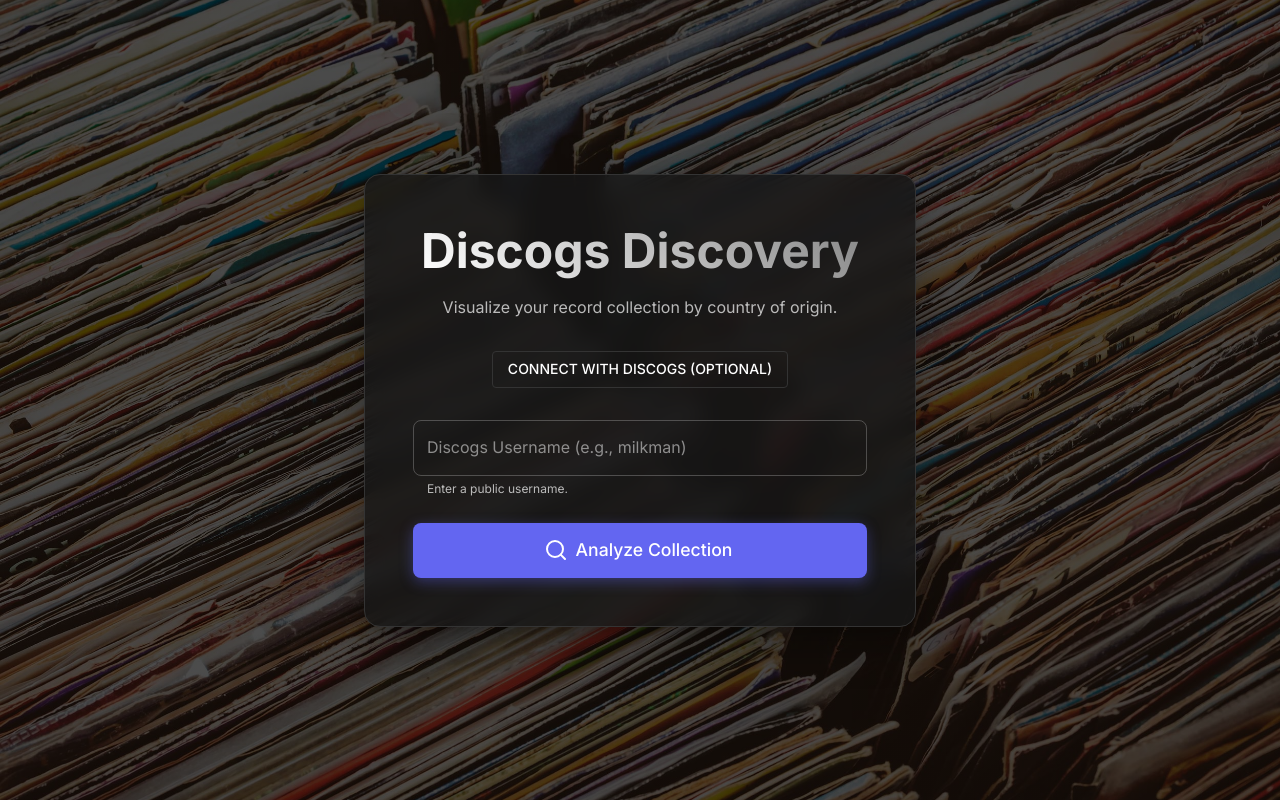
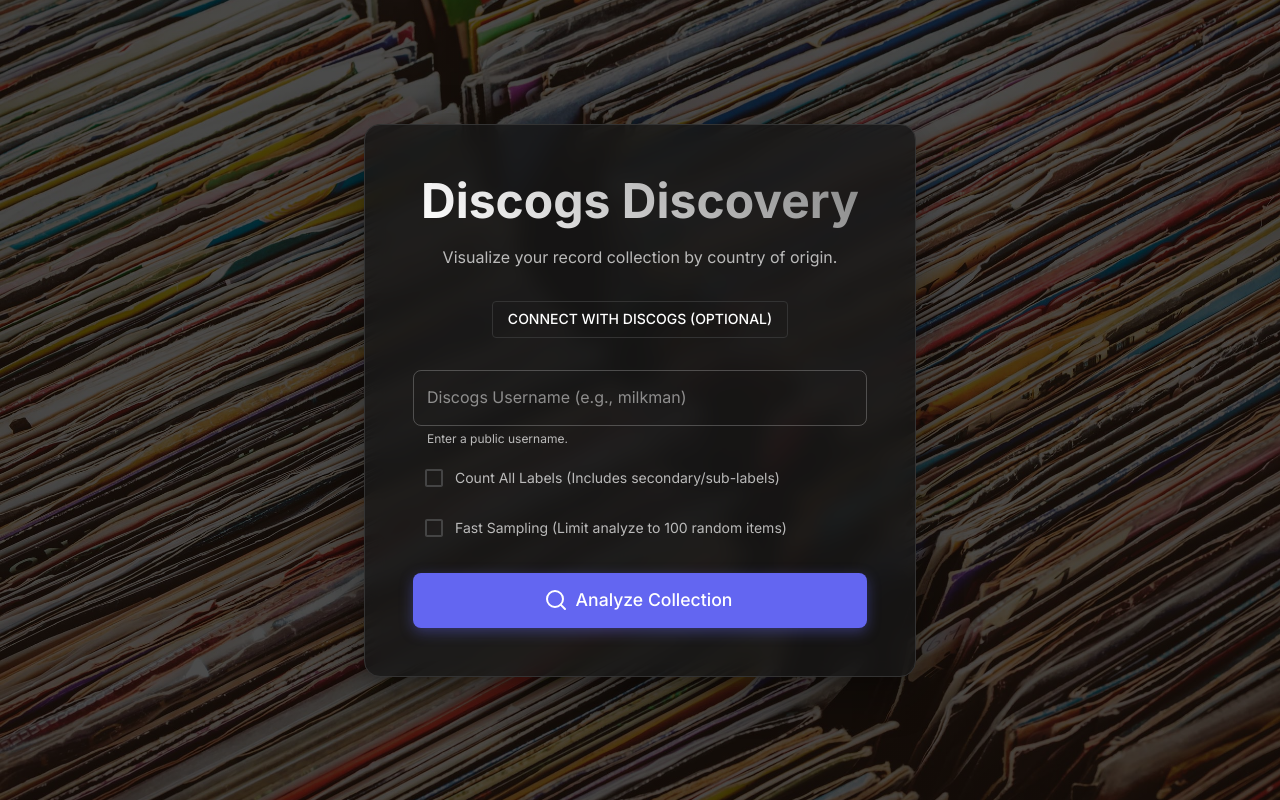
Before and after one commit to mrballistic/discogs-discovery, a Next.js app: page / in a window 1280 px wide. Built offline with nearby package versions, Linux system fonts and the light colour scheme; no server answers.

Commit message:
feat: Add collection sampling and 'count all labels' options to the analysis process and UI.

```diff
--- a/app/api/analyze/route.ts
+++ b/app/api/analyze/route.ts
@@ -9,7 +9,7 @@
 export async function POST(request: Request) {
   try {
     const body = await request.json();
-    const { username, allLabels } = body;
+    const { username, allLabels, sampleSize } = body;
 
     const session = await getIronSession<SessionData>(await cookies(), sessionOptions);
     const isLoggedIn = !!session.user;
@@ -46,7 +46,7 @@
     } : undefined;
 
     // Start processing
-    processCollection(id, targetUsername, tokens).catch(console.error);
+    processCollection(id, targetUsername, tokens, { allLabels, sampleSize }).catch(console.error);
 
     return NextResponse.json({ runId: id });
   } catch (error) {
--- a/app/page.tsx
+++ b/app/page.tsx
@@ -9,7 +9,9 @@
   Typography,
   Box,
   Paper,
-  CircularProgress
+  CircularProgress,
+  FormControlLabel, // Added
+  Checkbox, // Added
 } from "@mui/material";
 import { Search } from "lucide-react";
 import { createTheme, ThemeProvider } from '@mui/material/styles';
@@ -37,6 +39,8 @@
 export default function Home() {
   const [username, setUsername] = useState("");
   const [loading, setLoading] = useState(false);
+  const [allLabels, setAllLabels] = useState(false);
+  const [samplingEnabled, setSamplingEnabled] = useState(false);
   const [user, setUser] = useState<{ isLoggedIn: boolean; username?: string } | null>(null);
   const router = useRouter();
 
@@ -60,7 +64,11 @@
         headers: { "Content-Type": "application/json" },
         // If logged in and username matches self, or empty, backend handles it.
         // We explicitly send username if user typed it.
-        body: JSON.stringify({ username: username.trim() }),
+        body: JSON.stringify({
+          username: username.trim(),
+          allLabels,
+          sampleSize: samplingEnabled ? 100 : undefined
+        }),
       });
 
       const data = await res.json();
@@ -159,11 +167,43 @@
                 onChange={(e) => setUsername(e.target.value)}
                 helperText={user?.isLoggedIn ? "You can analyze other users too, or leave simple to analyze yourself." : "Enter a public username."}
                 sx={{
-                  mb: 3,
+                  mb: 1,
                   '& .MuiOutlinedInput-root': {
                     borderRadius: 2,
                   }
                 }}
+              />
+              <FormControlLabel
+                control={
+                  <Checkbox
+                    checked={allLabels}
+                    onChange={(e) => setAllLabels(e.target.checked)}
+                    color="primary"
+                    sx={{ color: '#444' }}
+                  />
+                }
+                label={
+                  <Typography variant="body2" color="text.secondary">
+                    Count All Labels (Includes secondary/sub-labels)
+                  </Typography>
+                }
+                sx={{ mb: 1, ml: 0 }}
+              />
+              <FormControlLabel
+                control={
+                  <Checkbox
+                    checked={samplingEnabled}
+                    onChange={(e) => setSamplingEnabled(e.target.checked)}
+                    color="primary"
+                    sx={{ color: '#444' }}
+                  />
+                }
+                label={
+                  <Typography variant="body2" color="text.secondary">
+                    Fast Sampling (Limit analyze to 100 random items)
+                  </Typography>
+                }
+                sx={{ mb: 3, ml: 0, width: '100%' }}
               />
               <Button
                 fullWidth
--- a/lib/discogs.ts
+++ b/lib/discogs.ts
@@ -52,13 +52,12 @@
   jobId: string,
   username: string,
   tokens?: { accessToken: string; accessTokenSecret: string },
-  options?: { allLabels?: boolean }
+  options?: { allLabels?: boolean; sampleSize?: number }
 ) {
   const job = jobQueue.get(jobId);
   if (!job) return;
 
-  // Initializing Client:
-  // If we have tokens, use them! This allows private collection access.
+  // Initializing Client...
   let jobClient = client;
   if (tokens) {
       jobClient = new DiscogsClient({
@@ -75,27 +74,22 @@
   }
 
   const allLabelsMode = !!options?.allLabels;
+  const sampleSize = options?.sampleSize;
 
   try {
     job.status = 'processing';
-    job.progress.message = 'Fetching collection...';
+    job.progress.message = 'Fetching collection list...';
 
-    // 1. Fetch First Page to get totals
-    // Using folder 0 (All)
     const firstPageRes = await fetchWithRetry(() =>
       jobClient.user().collection().getReleases(username, 0, { page: 1, per_page: 50 })
     );
     const firstPage = firstPageRes.data;
     const totalPages = firstPage.pagination.pages;
-    const totalItems = firstPage.pagination.items;
-
-    job.progress.totalPages = totalPages;
-    job.progress.totalReleases = totalItems;
 
     // eslint-disable-next-line @typescript-eslint/no-explicit-any
     let allReleases: any[] = [...firstPage.releases];
 
-    // 2. Fetch remaining pages
+    // Fetch remaining pages (this part is relatively fast)
     for (let p = 2; p <= totalPages; p++) {
       const pageRes = await fetchWithRetry(() =>
         jobClient.user().collection().getReleases(username, 0, { page: p, per_page: 50 })
@@ -103,40 +97,44 @@
       allReleases = allReleases.concat(pageRes.data.releases);
 
       job.progress.pagesFetched = p;
-      job.progress.percent = 10 + (p / totalPages) * 20; // First 30% is fetching
+      job.progress.percent = 5 + (p / totalPages) * 10; // First 15% is fetching list
       job.progress.message = `Fetching page ${p} of ${totalPages}`;
     }
 
-    // 3. Process Releases (Get Country)
-    // We need to fetch details for each release to get country.
-    // This is the heavy part.
+    // 3. APPLY SAMPLING
+    let releasesToAnalyze = allReleases;
+    if (sampleSize && sampleSize < allReleases.length) {
+        job.progress.message = `Sampling ${sampleSize} random items from ${allReleases.length}...`;
+        // Simple shuffle
+        releasesToAnalyze = [...allReleases]
+            .sort(() => Math.random() - 0.5)
+            .slice(0, sampleSize);
+    }
 
-    // Map to aggregate data
+    const totalToProcess = releasesToAnalyze.length;
+    job.progress.totalReleases = totalToProcess;
+
     const countryCounts: Record<string, number> = {};
     // eslint-disable-next-line @typescript-eslint/no-explicit-any
     const tableRowsMap = new Map<string, any>();
 
     let processed = 0;
 
-    for (const item of allReleases) {
+    for (const item of releasesToAnalyze) {
       const releaseId = item.id;
 
       let country = 'Unknown';
       try {
-        // Fetch with Retry
         const dbReleaseRes = await fetchWithRetry(() =>
           jobClient.database().getRelease(releaseId)
         );
         country = normalizeCountry(dbReleaseRes.data.country);
       } catch (err: unknown) {
         console.error(`Failed to fetch release ${releaseId}`, err);
-        // Keep unknown
       }
 
-      // Aggregates for Map
       countryCounts[country] = (countryCounts[country] || 0) + 1;
 
-      // Table Row Logic
       const basicInfo = item.basic_information;
       const labelsToProcess = allLabelsMode ? (basicInfo.labels || []) : [basicInfo.labels?.[0]].filter(Boolean);
 
@@ -158,8 +156,8 @@
 
       processed++;
       job.progress.releasesProcessed = processed;
-      job.progress.percent = 30 + (processed / (totalItems || 1)) * 70;
-      job.progress.message = `Analyzing release ${processed} of ${totalItems}`;
+      job.progress.percent = 15 + (processed / totalToProcess) * 85;
+      job.progress.message = `Analyzing ${processed} of ${totalToProcess} (Sampling enabled: ${!!sampleSize})`;
     }
 
     job.result = {
```
